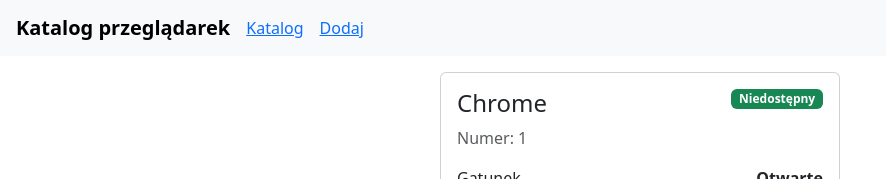
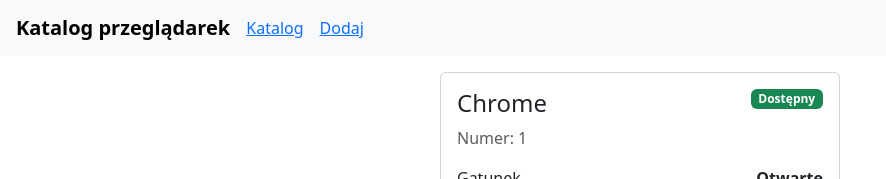
Before and after one commit to kvbx11/inf04-web, a React (Vite) app in the folder zadania/sprawdzian1/react/: page /1 in a window 1280 px wide. Shown: the top 179 px of the page, without its empty margins (0-886 px from the left). Built offline with nearby package versions, Linux system fonts and the light colour scheme.

Commit message:
SP1: poprawki w szczegoly.jsx

```diff
--- a/zadania/sprawdzian1/react/src/pages/Szczegoly.jsx
+++ b/zadania/sprawdzian1/react/src/pages/Szczegoly.jsx
@@ -19,7 +19,7 @@
         <div className="d-flex justify-content-between">
           <h4>{p.tekst}</h4>
           <span className={`badge ${p.widoczny ? 'bg-success' : 'bg-secondary'} align-self-start`}>
-            {p.dostepny ? 'Dostępny' : 'Niedostępny'}
+            {p.widoczny ? 'Dostępny' : 'Niedostępny'}
           </span>
         </div>
         <p className="text-muted">Numer: {p.identyfikator}</p>
```
